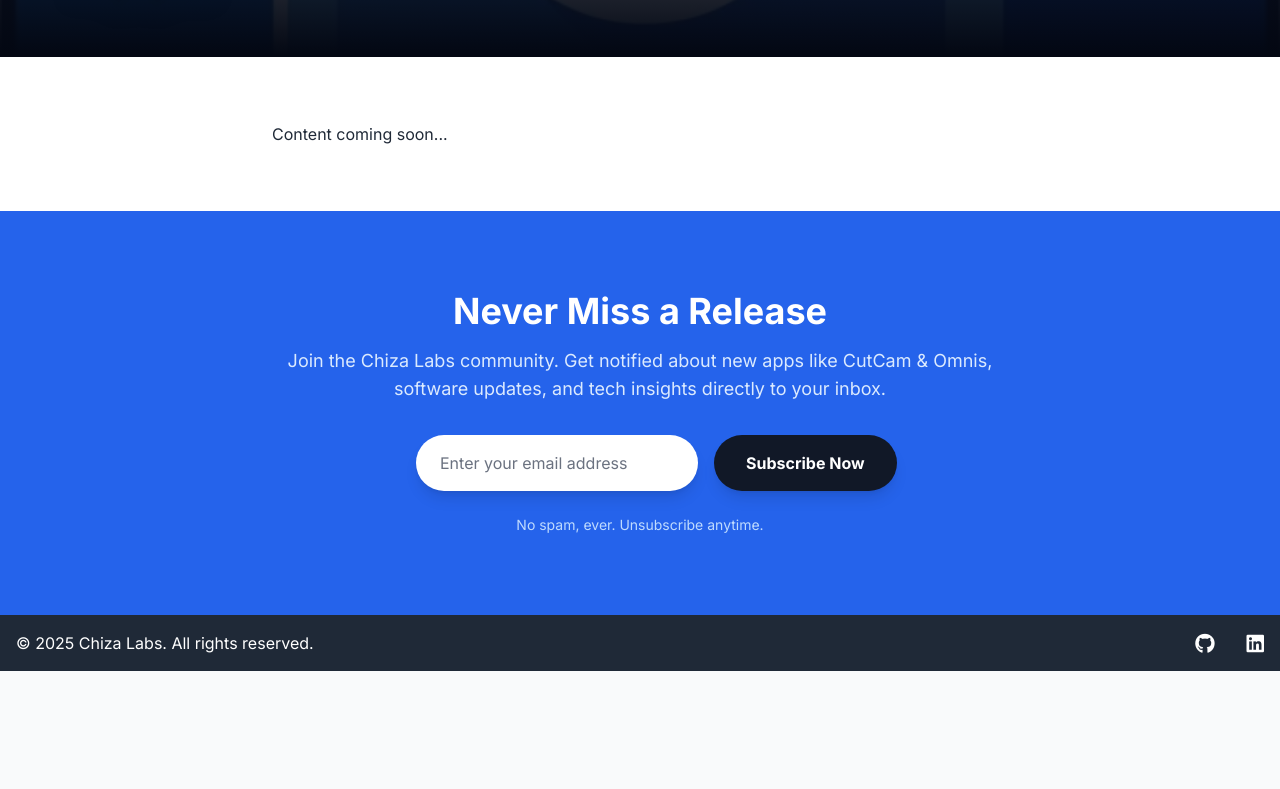
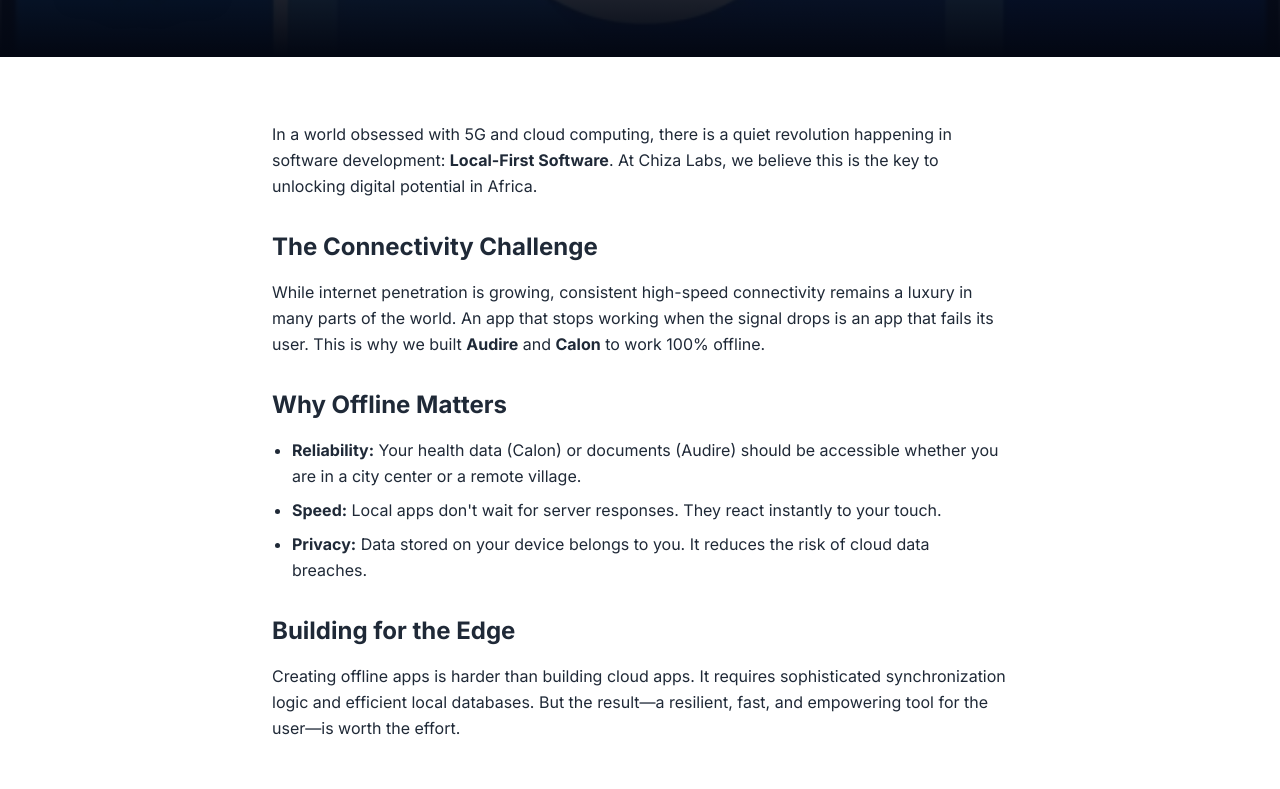
Before and after one commit to Maliseni1/ChizaLabs, a Next.js app: page /blog/future-offline-first-apps in a window 1280 px wide. Shown: the part 411-1200 px from the top of the page. Before the commit the page ends 1082 px from the top, so only its background shows below. Built offline with nearby package versions, Linux system fonts and the light colour scheme.

Commit message:
content: Update blog posts and add 2026 roadmap

```diff
--- a/app/blog/page.tsx
+++ b/app/blog/page.tsx
@@ -4,33 +4,41 @@
 import { blogPosts } from '../data/posts';
 import MotionLink from '../components/MotionLink';
 import PageTransition from '../components/PageTransition';
+import ThemeToggle from '../components/ThemeToggle';
+import ScrollAnimation from '../components/ScrollAnimation';
+import Newsletter from '../components/Newsletter';
 
 export default function BlogPage() {
   return (
     <PageTransition>
-      {/* Updated Main Container for Dark Mode & Sticky Footer */}
+      {/* Main Container: White in Light Mode, Deep Gray in Dark Mode */}
       <main className="flex min-h-screen flex-col bg-white dark:bg-gray-950 transition-colors duration-300">
 
         {/* Header */}
         <header className="bg-gray-900 dark:bg-gray-950 text-white p-4 shadow-md sticky top-0 z-50 transition-colors duration-300">
           <div className="container mx-auto flex justify-between items-center">
-             <MotionLink href="/" className="font-bold text-xl hover:text-blue-400 transition-colors flex items-center">
+             <div className="flex items-center gap-4">
+               <MotionLink href="/" className="font-bold hover:text-blue-400 transition-colors flex items-center">
                  <span className="mr-2">←</span> Back to Home
                </MotionLink>
+             </div>
+             <ThemeToggle />
           </div>
         </header>
 
         {/* Blog Content */}
         <section className="py-20 flex-grow">
           <div className="container mx-auto px-4">
+            <ScrollAnimation>
               <h1 className="text-4xl font-bold text-center mb-12 text-gray-900 dark:text-white">All Insights</h1>
+            </ScrollAnimation>
 
             <div className="grid grid-cols-1 md:grid-cols-2 lg:grid-cols-3 gap-8 max-w-6xl mx-auto">
-              {blogPosts.map((post) => (
-                <div key={post.id} className="bg-gray-50 dark:bg-gray-800 rounded-lg shadow-md overflow-hidden hover:-translate-y-1 transition-transform duration-300 flex flex-col border border-gray-100 dark:border-gray-700">
+              {blogPosts.map((post, index) => (
+                <ScrollAnimation key={post.id} delay={index * 0.1}>
+                  <div className="bg-gray-50 dark:bg-gray-800 rounded-lg shadow-md overflow-hidden hover:-translate-y-1 transition-transform duration-300 flex flex-col border border-gray-100 dark:border-gray-700 h-full">
                     {/* Image */}
                     <div className="h-48 bg-gray-200 w-full relative">
-                     {/* Replace with <Image /> if using Next.js Image component in the future */}
                        <img src={post.image} alt={post.title} className="w-full h-full object-cover opacity-90" />
                     </div>
 
@@ -46,9 +54,12 @@ export default function BlogPage() {
 
                       <div className="mt-auto">
                          {post.isAvailable ? (
-                        <span className="text-blue-600 dark:text-blue-400 font-bold flex items-center cursor-pointer hover:text-blue-800 dark:hover:text-blue-300 transition-colors">
+                          <a
+                            href={`/blog/${post.slug}`}
+                            className="text-blue-600 dark:text-blue-400 font-bold flex items-center cursor-pointer hover:text-blue-800 dark:hover:text-blue-300 transition-colors"
+                          >
                             Read Article <span className="ml-2">→</span>
-                        </span>
+                          </a>
                         ) : (
                           <span className="text-gray-400 font-medium cursor-not-allowed text-sm">
                             Coming Soon
@@ -57,12 +68,18 @@ export default function BlogPage() {
                       </div>
                     </div>
                   </div>
+                </ScrollAnimation>
               ))}
             </div>
           </div>
         </section>
 
-        {/* Footer (Added) */}
+        {/* Newsletter Section */}
+        <ScrollAnimation>
+            <Newsletter />
+        </ScrollAnimation>
+
+        {/* Footer */}
         <footer className="bg-gray-800 dark:bg-black text-white p-4 mt-auto">
           <div className="container mx-auto flex flex-col sm:flex-row justify-between items-center">
             <p>&copy; 2025 Chiza Labs. All rights reserved.</p>
--- a/app/data/posts.ts
+++ b/app/data/posts.ts
@@ -32,8 +32,23 @@ export const blogPosts = [
     excerpt: "From DALL-E to Stable Diffusion, we break down the technology behind tools like PhotoGen and how they are changing creativity.",
     image: "/photogen-preview.png",
     slug: "guide-to-ai-image-generation",
-    isAvailable: false, // Set to true if you want to enable this link
-    content: "Content coming soon..."
+    isAvailable: true,
+    content: `
+      <p>Artificial Intelligence has moved from analyzing data to creating art. Generative AI models are reshaping how designers, marketers, and artists approach visual content. At Chiza Labs, we harnessed this power to build <strong>PhotoGen</strong>.</p>
+
+      <h3 class="text-2xl font-bold mt-8 mb-4">How It Works</h3>
+      <p>Most modern AI image generators use a process called "Latent Diffusion." Imagine a TV screen full of static noise. The AI is trained to gradually remove that noise until a clear image emerges. By guiding this process with text prompts (e.g., "a futuristic city in Zambia"), we can control exactly what image appears out of the static.</p>
+
+      <h3 class="text-2xl font-bold mt-8 mb-4">The Impact on Creativity</h3>
+      <ul class="list-disc pl-5 space-y-2 mb-4">
+        <li><strong>Rapid Prototyping:</strong> Designers can generate ten variations of a logo concept in seconds.</li>
+        <li><strong>Accessibility:</strong> You don't need to be a master painter to visualize your ideas.</li>
+        <li><strong>Cost Efficiency:</strong> Small businesses can generate custom assets without expensive photoshoots.</li>
+      </ul>
+
+      <h3 class="text-2xl font-bold mt-8 mb-4">The Future with PhotoGen</h3>
+      <p>PhotoGen is designed to make this technology accessible. We are working on optimizing our models to understand local contexts better, ensuring that African narratives are represented accurately in the AI art space.</p>
+    `
   },
   {
     id: 3,
@@ -42,7 +57,50 @@ export const blogPosts = [
     excerpt: "With apps like Audire, local-first computing is making a comeback. Learn why offline capability is a crucial feature for African markets.",
     image: "/audire-preview.png",
     slug: "future-offline-first-apps",
-    isAvailable: false,
-    content: "Content coming soon..."
+    isAvailable: true,
+    content: `
+      <p>In a world obsessed with 5G and cloud computing, there is a quiet revolution happening in software development: <strong>Local-First Software</strong>. At Chiza Labs, we believe this is the key to unlocking digital potential in Africa.</p>
+
+      <h3 class="text-2xl font-bold mt-8 mb-4">The Connectivity Challenge</h3>
+      <p>While internet penetration is growing, consistent high-speed connectivity remains a luxury in many parts of the world. An app that stops working when the signal drops is an app that fails its user. This is why we built <strong>Audire</strong> and <strong>Calon</strong> to work 100% offline.</p>
+
+      <h3 class="text-2xl font-bold mt-8 mb-4">Why Offline Matters</h3>
+      <ul class="list-disc pl-5 space-y-2 mb-4">
+        <li><strong>Reliability:</strong> Your health data (Calon) or documents (Audire) should be accessible whether you are in a city center or a remote village.</li>
+        <li><strong>Speed:</strong> Local apps don't wait for server responses. They react instantly to your touch.</li>
+        <li><strong>Privacy:</strong> Data stored on your device belongs to you. It reduces the risk of cloud data breaches.</li>
+      </ul>
+
+      <h3 class="text-2xl font-bold mt-8 mb-4">Building for the Edge</h3>
+      <p>Creating offline apps is harder than building cloud apps. It requires sophisticated synchronization logic and efficient local databases. But the result—a resilient, fast, and empowering tool for the user—is worth the effort.</p>
+    `
+  },
+  // --- COMING SOON (2026) ---
+  {
+    id: 4,
+    title: "The Role of Computer Vision in Personal Grooming",
+    date: "January 15, 2026",
+    excerpt: "How AI is moving from our screens to our mirrors. We explore the tech stack behind CutCam and the future of AR beauty tools.",
+    image: "/cutcam-preview.png", // Reusing CutCam image
+    slug: "computer-vision-grooming",
+    isAvailable: false
+  },
+  {
+    id: 5,
+    title: "Securing Health Data on Mobile Devices",
+    date: "February 10, 2026",
+    excerpt: "Privacy is paramount when dealing with medical history. A deep dive into the encryption standards used in Calon.",
+    image: "/calon-preview.png", // Reusing Calon image
+    slug: "securing-health-data",
+    isAvailable: false
+  },
+  {
+    id: 6,
+    title: "Omnis: Redefining Cross-Platform Productivity",
+    date: "March 22, 2026",
+    excerpt: "Why we are building a universal file companion for Windows, Linux, and Mobile. The challenge of a unified ecosystem.",
+    image: "/omnis-preview.png", // Reusing Omnis image
+    slug: "omnis-cross-platform",
+    isAvailable: false
   }
 ];
```
Lines whose indentation alone changed are shown as unchanged.
